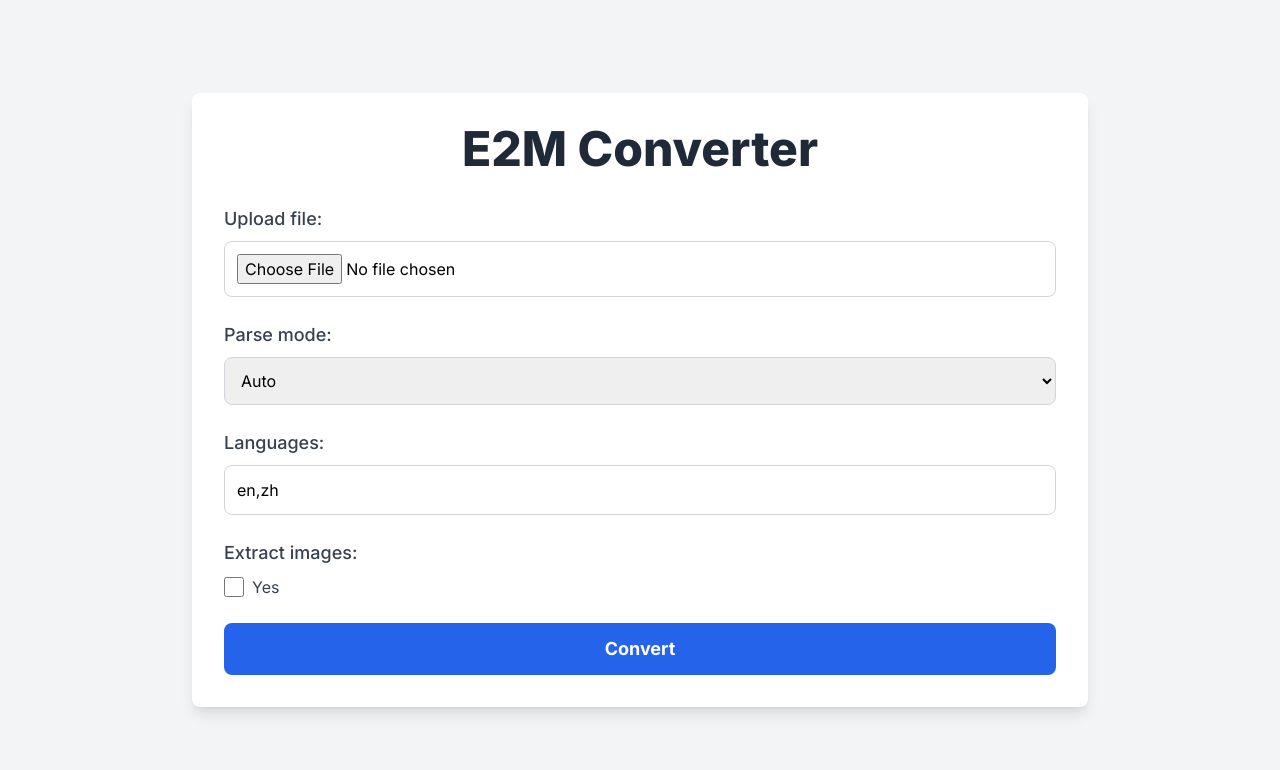
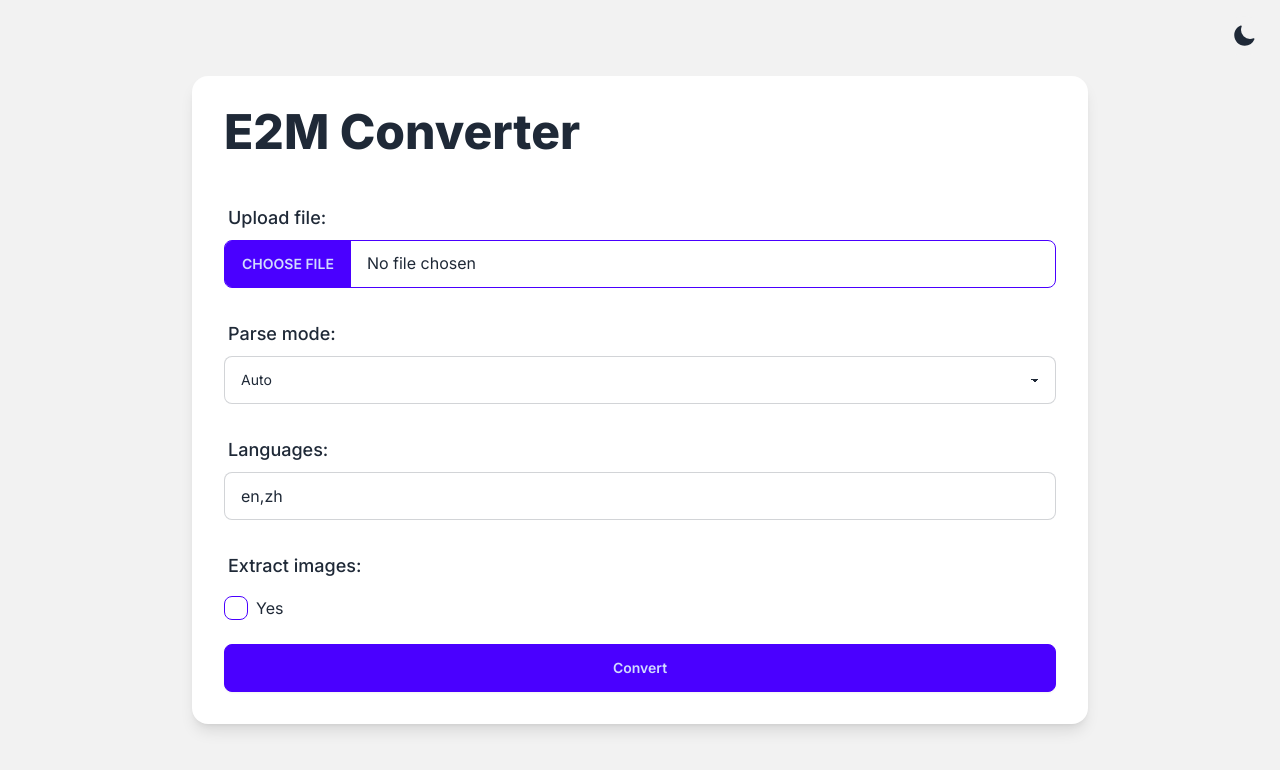
Before and after one commit to Jing-yilin/E2M, a Next.js app in the folder web/: page / in a window 1280 px wide. Shown: the top 770 px of the page. Built offline with nearby package versions, Linux system fonts and the light colour scheme.

Commit message:
🎈 perf: add daisy ui

```diff
--- a/web/src/app/page.tsx
+++ b/web/src/app/page.tsx
@@ -1,7 +1,8 @@
 "use client";
 
+import React, { useState } from "react";
+import ThemeSwitcher from "../components/ThemeSwitcher";
 import Head from "next/head";
-import { useState } from "react";
 
 export default function Home() {
     const [file, setFile] = useState<File | null>(null);
@@ -48,19 +49,21 @@ export default function Home() {
     };
 
     return (
-        <div className="h-screen flex flex-col items-center justify-center bg-gray-100">
+        <div className="h-screen flex flex-col items-center justify-center bg-base-200 text-base-content relative">
             <Head>
                 <title>E2M Converter</title>
             </Head>
-            <main className="bg-white rounded-lg shadow-lg p-8 w-full max-w-4xl">
-                <h1 className="text-5xl font-extrabold mb-8 text-center text-gray-800">
+            <ThemeSwitcher />
+            <main className="card w-full max-w-4xl shadow-lg bg-base-100">
+                <div className="card-body">
+                    <h1 className="card-title text-5xl font-extrabold mb-8 text-center">
                         E2M Converter
                     </h1>
                     <form onSubmit={handleSubmit} className="space-y-6">
-                    <div>
+                        <div className="form-control">
                             <label
                                 htmlFor="file"
-                            className="block text-lg font-medium text-gray-700"
+                                className="label text-lg font-medium text-center"
                             >
                                 Upload file:
                             </label>
@@ -70,17 +73,20 @@ export default function Home() {
                                 name="file"
                                 onChange={(e) =>
                                     setFile(
-                                    e.target.files ? e.target.files[0] : null
+                                        e.target.files
+                                            ? e.target.files[0]
+                                            : null
                                     )
                                 }
-                            className="mt-2 p-3 w-full border border-gray-300 rounded-lg"
+                                className="file-input file-input-bordered file-input-primary w-full"
                                 required
                             />
                         </div>
-                    <div>
+
+                        <div className="form-control">
                             <label
                                 htmlFor="parse_mode"
-                            className="block text-lg font-medium text-gray-700"
+                                className="label text-lg font-medium"
                             >
                                 Parse mode:
                             </label>
@@ -89,7 +95,7 @@ export default function Home() {
                                 name="parse_mode"
                                 value={parseMode}
                                 onChange={(e) => setParseMode(e.target.value)}
-                            className="mt-2 p-3 w-full border border-gray-300 rounded-lg"
+                                className="select select-bordered"
                             >
                                 <option value="auto">Auto</option>
                                 <option value="general">General</option>
@@ -99,10 +105,10 @@ export default function Home() {
                                 <option value="paper">Paper</option>
                             </select>
                         </div>
-                    <div>
+                        <div className="form-control">
                             <label
                                 htmlFor="langs"
-                            className="block text-lg font-medium text-gray-700"
+                                className="label text-lg font-medium"
                             >
                                 Languages:
                             </label>
@@ -112,14 +118,14 @@ export default function Home() {
                                 name="langs"
                                 value={langs}
                                 onChange={(e) => setLangs(e.target.value)}
-                            className="mt-2 p-3 w-full border border-gray-300 rounded-lg"
+                                className="input input-bordered"
                                 placeholder="en,zh"
                             />
                         </div>
-                    <div>
+                        <div className="form-control">
                             <label
                                 htmlFor="extract_images"
-                            className="block text-lg font-medium text-gray-700"
+                                className="label text-lg font-medium"
                             >
                                 Extract images:
                             </label>
@@ -132,11 +138,11 @@ export default function Home() {
                                     onChange={(e) =>
                                         setExtractImages(e.target.checked)
                                     }
-                                className="h-5 w-5 text-blue-600 border-gray-300 rounded focus:ring-blue-500"
+                                    className="checkbox checkbox-primary"
                                 />
                                 <label
                                     htmlFor="extract_images"
-                                className="ml-2 text-gray-700"
+                                    className="ml-2"
                                 >
                                     Yes
                                 </label>
@@ -144,7 +150,7 @@ export default function Home() {
                         </div>
                         <button
                             type="submit"
-                        className="w-full py-3 px-6 bg-blue-600 hover:bg-blue-700 text-white text-lg font-bold rounded-lg focus:outline-none focus:ring-2 focus:ring-blue-500 focus:ring-opacity-50"
+                            className="btn btn-primary w-full"
                         >
                             Convert
                         </button>
@@ -156,7 +162,7 @@ export default function Home() {
                             </h2>
                             <button
                                 onClick={handleCopy}
-                            className="absolute top-0 right-0 mt-2 mr-2 py-1 px-3 bg-blue-500 text-white rounded-lg hover:bg-blue-600"
+                                className="absolute top-0 right-0 mt-0.5 mr-0.5 btn btn-outline btn-primary"
                             >
                                 Copy
                             </button>
@@ -165,6 +171,7 @@ export default function Home() {
                             </pre>
                         </div>
                     )}
+                </div>
             </main>
         </div>
     );
--- /dev/null
+++ b/web/src/components/ThemeSwitcher.tsx
@@ -0,0 +1,38 @@
+import React, { useState, useEffect } from 'react';
+import { SunIcon, MoonIcon } from '@heroicons/react/24/solid';
+
+const ThemeSwitcher: React.FC = () => {
+  const [theme, setTheme] = useState('light');
+
+  useEffect(() => {
+    if (localStorage.getItem('theme')) {
+      setTheme(localStorage.getItem('theme') as string);
+      document.documentElement.setAttribute('data-theme', localStorage.getItem('theme') as string);
+    } else {
+      setTheme('light');
+      document.documentElement.setAttribute('data-theme', 'light');
+    }
+  }, []);
+
+  const switchTheme = () => {
+    const newTheme = theme === 'light' ? 'dark' : 'light';
+    setTheme(newTheme);
+    document.documentElement.setAttribute('data-theme', newTheme);
+    localStorage.setItem('theme', newTheme);
+  };
+
+  return (
+    <button
+      onClick={switchTheme}
+      className="absolute top-4 right-4 p-2 bg-base-200 rounded-full hover:bg-base-300"
+    >
+      {theme === 'light' ? (
+        <MoonIcon className="w-6 h-6 text-gray-800" />
+      ) : (
+        <SunIcon className="w-6 h-6 text-yellow-500" />
+      )}
+    </button>
+  );
+};
+
+export default ThemeSwitcher;
--- a/web/tailwind.config.ts
+++ b/web/tailwind.config.ts
@@ -15,6 +15,10 @@ const config: Config = {
       },
     },
   },
-  plugins: [],
+  plugins: [require('daisyui')],
+  daisyui: {
+    themes: ["light", "dark"], // you can add daisyui themes here
+  },
 };
+
 export default config;
```
Also changed, not shown: web/package.json (+5 -2 lines), 1 other file (tests, documents, lock files or other folders). Lines whose indentation alone changed are shown as unchanged.
